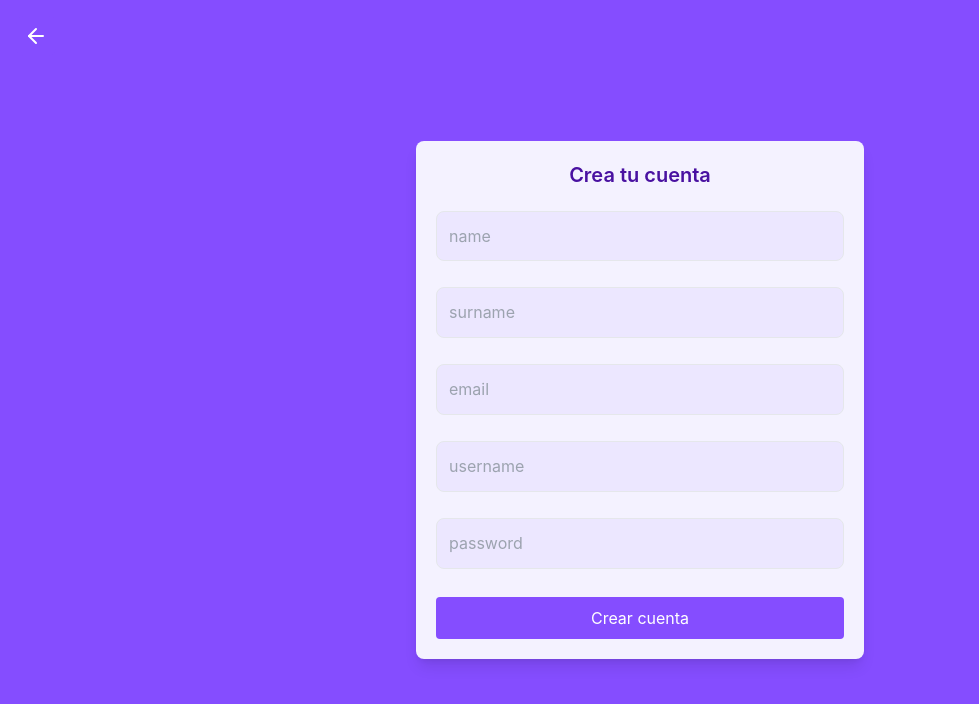
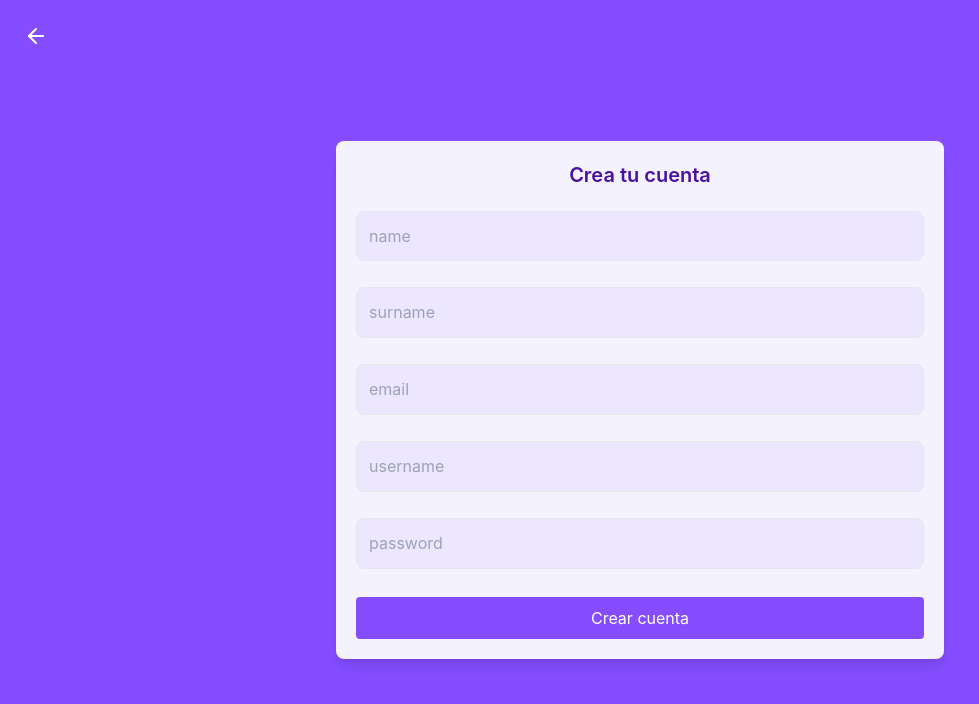
Before and after one commit to RocioDure12/tasks_client, a React (Vite) app: page /signup in a window 1280 px wide. Shown: the top 704 px of the page, without its empty margins (0-979 px from the left). Built offline with nearby package versions, Linux system fonts and the light colour scheme.

Commit message:
textarea task form cambios

```diff
--- a/src/modules/components/Form.tsx
+++ b/src/modules/components/Form.tsx
@@ -81,6 +81,7 @@ export const Form = <T extends {}>({
                   onChange={handleChange}
                   rows={field.rows}
                   cols={field.cols}
+                  value={String(values[field.name as keyof T] || "")}
 
                 />
               )
--- a/src/modules/components/FormLayout.tsx
+++ b/src/modules/components/FormLayout.tsx
@@ -5,11 +5,12 @@ export interface FormLayoutProps extends PropsWithChildren {
 }
 export default function AuthFormLayout(props: FormLayoutProps) {
   return (
-    <div className={"bg-primary-500 h-full flex justify-center items-center"}>
-      <div className="w-full max-w-md">
+    <div className={"bg-primary-500  flex justify-center items-center min-h-screen"}>
+      <main className="w-[90%] m-auto max-w-screen-sm p-4">
         {props.children}
-        </div>
-      </div>
+
+      </main>
+    </div>
 
   );
 }
--- a/src/modules/pages/TaskFormPage.tsx
+++ b/src/modules/pages/TaskFormPage.tsx
@@ -41,6 +41,8 @@ const taskFormFields: Field[] = [
     label: "Descripcion o nota (opcional)",
     rows:4,
     cols:4,
+
+
   }
 
 ];
```
